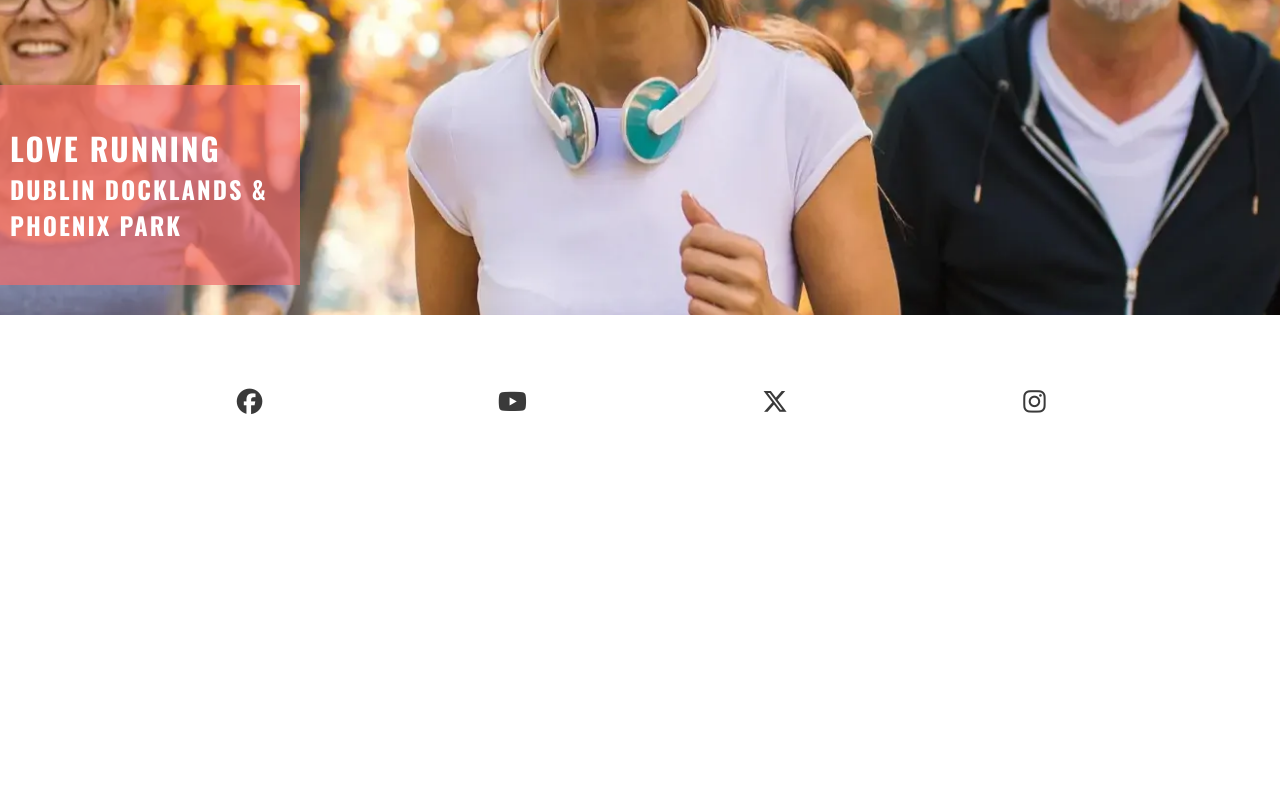
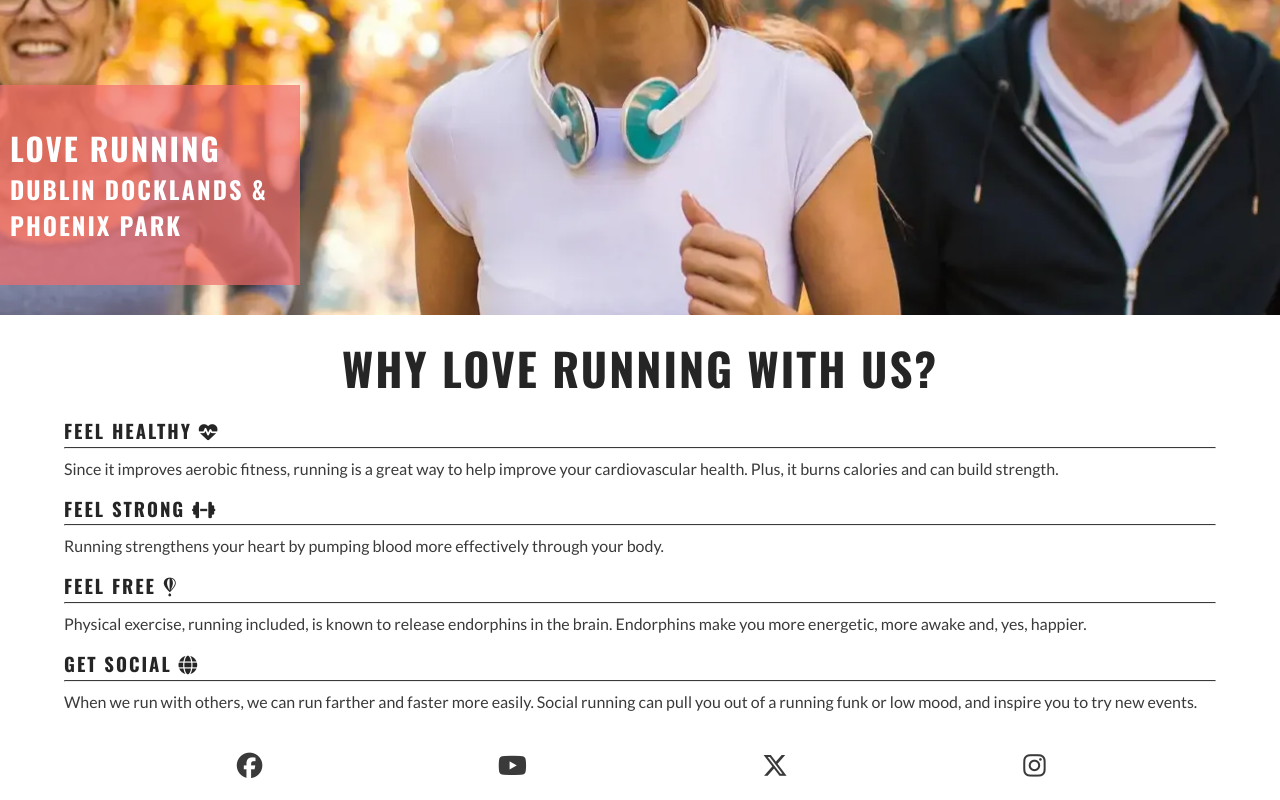
Before and after one commit to Y40Y50/love-running, a plain HTML site: page index.html in a window 1280 px wide. Shown: the part 364-1164 px from the top of the page. Before the commit the page ends 800 px from the top, so only its background shows below. Drawn offline with nearby package versions, Linux system fonts and the light colour scheme.

Commit message:
add a main text

```diff
--- a/assets/css/style.css
+++ b/assets/css/style.css
@@ -1,27 +1,32 @@
  /* Google fonts import */
  @import url('https://fonts.googleapis.com/css2?family=Lato:ital,wght@0,100;0,300;0,400;0,700;0,900;1,100;1,300;1,400;1,700;1,900&family=Oswald:wght@200..700&display=swap');
+
  /*asterisk wildcard selector to override default stles added by the browser*/
-*{
+ * {
      padding: 0;
-    margin:0;
+     margin: 0;
      box-sizing: border-box;
  }
+
  /*General styles*/
-body{
+ body {
      min-height: 100vh;
      display: flex;
      flex-direction: column;
      /*Generic project styles*/
      color: #3a3a3a;
-    font-family: 'Lato',sans-serif;
+     font-family: 'Lato', sans-serif;
  }
 
-h1, h2, h3 {
-    font-family: 'Oswald',sans-serif;
+ h1,
+ h2,
+ h3 {
+     font-family: 'Oswald', sans-serif;
      text-transform: uppercase;
      letter-spacing: 2px;
      color: #252525;
  }
+
  /*header*/
  header {
      background-color: #ffffff;
@@ -35,6 +40,7 @@ header {
      align-items: baseline;
 
  }
+
  header a {
      text-decoration: none;
      color: inherit;
@@ -46,73 +52,88 @@ header a {
      letter-spacing: 4px;
      list-style-type: none;
  }
-#menu > li {
+
+ #menu>li {
      margin-bottom: 1em;
  }
+
  .active {
      border-bottom: 1px solid #3a3a3a;
  }
-nav{
+
+ nav {
      position: absolute;
      background-color: #ffffff;
      width: 100%;
-    left:0;
+     left: 0;
      padding: 0 1rem;
      box-shadow: 0 2px 2px #3a3a3a;
      display: none;
      top: 100%;
  }
+
  /*dropdown toggle*/
-#nav-toggle:checked~nav{
+ #nav-toggle:checked~nav {
      display: block;
  }
-#nav-toggle{
+
+ #nav-toggle {
      display: none;
  }
-.nav-toggle-label{
+
+ .nav-toggle-label {
      font-size: 2rem;
  }
+
  /*main content*/
-main{
+ main {
      /*Make main element take up any surplus space to down*/
      flex: 1 0 auto;
      margin-top: 47px;
  }
+
  /*hero section*/
  #hero {
      width: 100%;
      height: 600px;
-    background:url("../images/hero-image.webp") no-repeat center center/cover;
+     background: url("../images/hero-image.webp") no-repeat center center/cover;
      position: relative;
  }
+
  #cover-text {
-    background-color: rgb(241, 109, 107 ,.7);
+     background-color: rgb(241, 109, 107, .7);
      font-size: 130%;
-    position:absolute;
+     position: absolute;
      bottom: 30px;
      width: 80%;
      min-height: 200px;
      padding-top: 40px;
      padding-left: 10px;
  }
-#cover-text >h2, #cover-text>h3 {
+
+ #cover-text>h2,
+ #cover-text>h3 {
      color: #ffffff;
  }
+
  /*footer*/
  #social-network {
      text-align: center;
-    padding: 20px 0 ;
+     padding: 20px 0;
      display: flex;
      justify-content: space-evenly;
      list-style-type: none;
  }
+
  #social-network i {
      font-size: 160%;
      padding: 5%;
      color: #3a3a3a;
  }
+
  /*Media query: tablets and larger 768px and up*/
  @media screen and (min-width:768px) {
+
      /*header*/
      nav {
          display: block;
@@ -121,24 +142,58 @@ main{
          width: fit-content;
          padding-right: 1rem;
      }
+
      #menu {
          display: flex;
      }
-    #menu >li {
+
+     #menu>li {
          padding-left: 1rem;
      }
-    .nav-toggle-label{
+
+     .nav-toggle-label {
          display: none;
      }
+
      #logo {
          font-size: 280%;
          line-height: 75px;
          margin: 0 0.5rem;
      }
+
      /*Main contant*/
      main {
          /*push main content down*/
          margin-top: 79px;
+     }
+ }
+
+ #reasons {
+     width: 90%;
+     margin: 20px auto;
+ }
+
+ #reasons h2 {
+
+     margin-bottom: 20px;
+      text-align: center;
+     font-size: 280%;
+ }
+
+ #benefits-physical>div,
+ #benefits-mental>div {
+     line-height: 20px;
+     margin-bottom: 20px;
+ }
+
+ #benefits p {
+     padding: 0 0px;
+     margin-top: 10px;
+ }
+
+ hr {
+     border-top: 1px solid #3a3a3a;
+     margin: 5px 0;
  }
 
  /*Hero*/
@@ -146,10 +201,12 @@ main{
      width: 300px;
      height: 50px;
  }
+
  /*Large devices*/
  @media screen and (min-width:992px) {
-        #menu a:hover{
+     #menu a:hover {
          border-bottom: 1px solid #3a3a3a;
      }
+
+
  }
-}
--- a/index.html
+++ b/index.html
@@ -37,6 +37,37 @@
                 <h3>Dublin Docklands & Phoenix Park</h3>
             </div>
         </section>
+        <section id="reasons">
+                 <h2>Why Love Running With Us?</h2>
+            <div id="benefits">
+                <div id="benefits-physical">
+                <div>
+                    <h3>FEEL HEALTHY <i class="fa-solid fa-heartbeat"></i> </h3>
+                    <hr>
+                    <p>Since it improves aerobic fitness, running is a great way to help improve your cardiovascular health. Plus, it burns calories and can build strength.</p>
+                </div>
+                <div>
+                    <h3>FEEL STRONG <i class="fa-solid fa-dumbbell"></i></h3>
+                    <hr>
+                    <P>Running strengthens your heart by pumping blood more effectively through your body.</P>
+                </div>
+                </div>
+                <div id="benefits-mental">
+                    <div>
+                        <h3>FEEL FREE <i class="fa-brands fa-fly"></i></h3>
+                        <hr>
+                        <p>Physical exercise, running included, is known to release endorphins in the brain. Endorphins make you more energetic, more awake and, yes, happier.</p>
+                    </div>
+                    <div>
+                        <h3>GET SOCIAL <i class="fa-solid fa-globe"></i></h3>
+                        <hr>
+                        <p>When we run with others, we can run farther and faster more easily. Social running can pull you out of a running funk or low mood, and inspire you to try new events.</p>
+                    </div>
+                </div>
+
+
+            </div>
+        </section>
     </main>
     <!--footer-->
     <footer>
```
Lines whose indentation alone changed are shown as unchanged.
